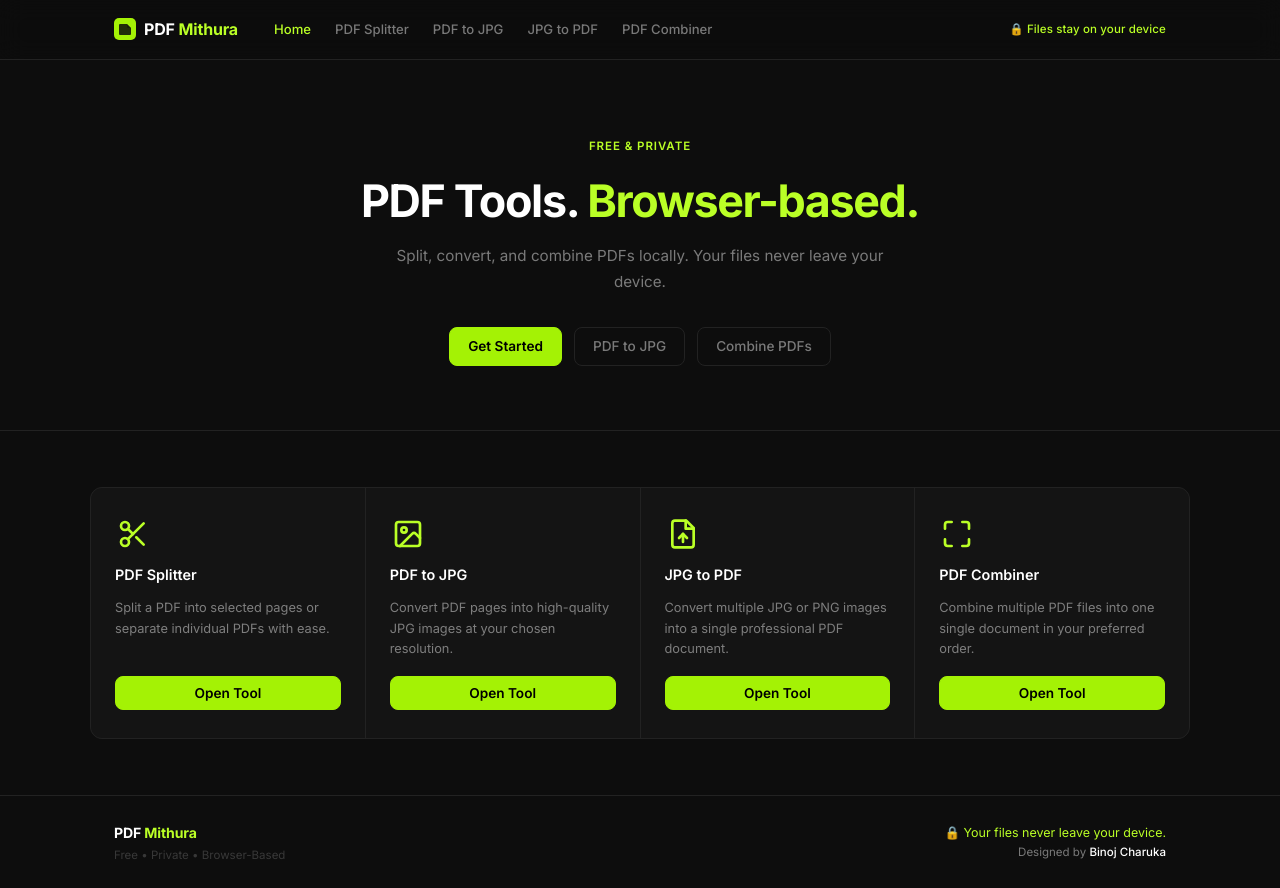
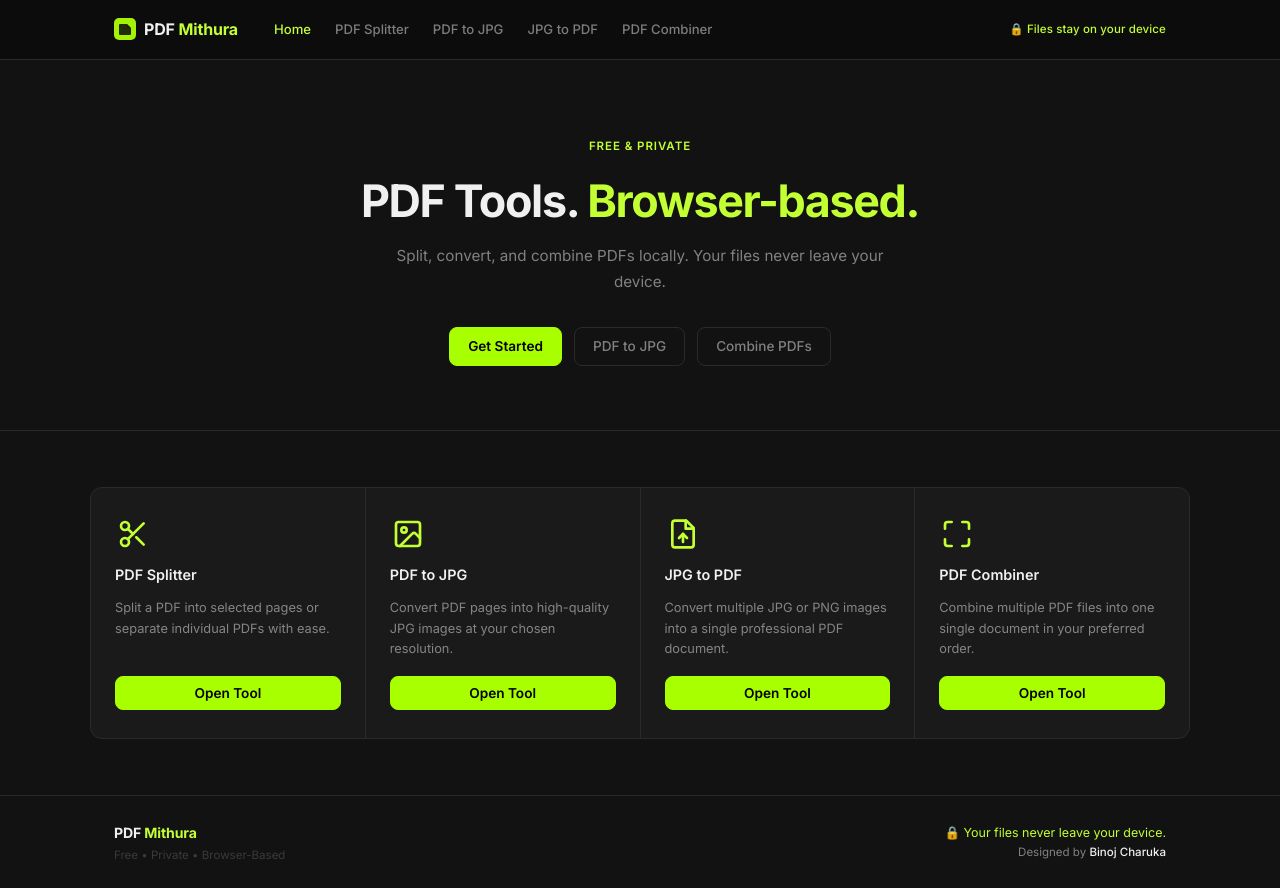
Before and after one commit to BinojCharuka/pdfmithura, a plain HTML site: page index.html in a window 1280 px wide. Drawn offline with nearby package versions, Linux system fonts and the light colour scheme.

Commit message:
Update color scheme to match new UI design

```diff
--- a/style.css
+++ b/style.css
@@ -6,22 +6,22 @@
 *, *::before, *::after { box-sizing: border-box; margin: 0; padding: 0; }
 
 :root {
-  --olive:        #a4f205; /* vibrant lime */
-  --olive-light:  #baff26;
-  --olive-dim:    #4a7300;
-  --olive-muted:  rgba(164,242,5,0.15);
+  --olive:        #a8ff00; /* matching image lime */
+  --olive-light:  #c2ff33;
+  --olive-dim:    #538000;
+  --olive-muted:  rgba(168, 255, 0, 0.15);
 
-  --bg:     #0d0d0d;
-  --card:   #141414;
-  --border: #222222;
-  --hover:  #1a1a1a;
+  --bg:     #121212;
+  --card:   #1a1a1a;
+  --border: #2a2a2a;
+  --hover:  #222222;
 
-  --white:  #ffffff;
-  --muted:  rgba(255,255,255,0.45);
-  --faint:  rgba(255,255,255,0.18);
+  --white:  #f0f0f0;
+  --muted:  rgba(240, 240, 240, 0.5);
+  --faint:  rgba(240, 240, 240, 0.18);
 
   --danger:  #ff4d4d;
-  --success: #a4f205;
+  --success: #a8ff00;
 
   --r:  8px;
   --rL: 12px;
```
